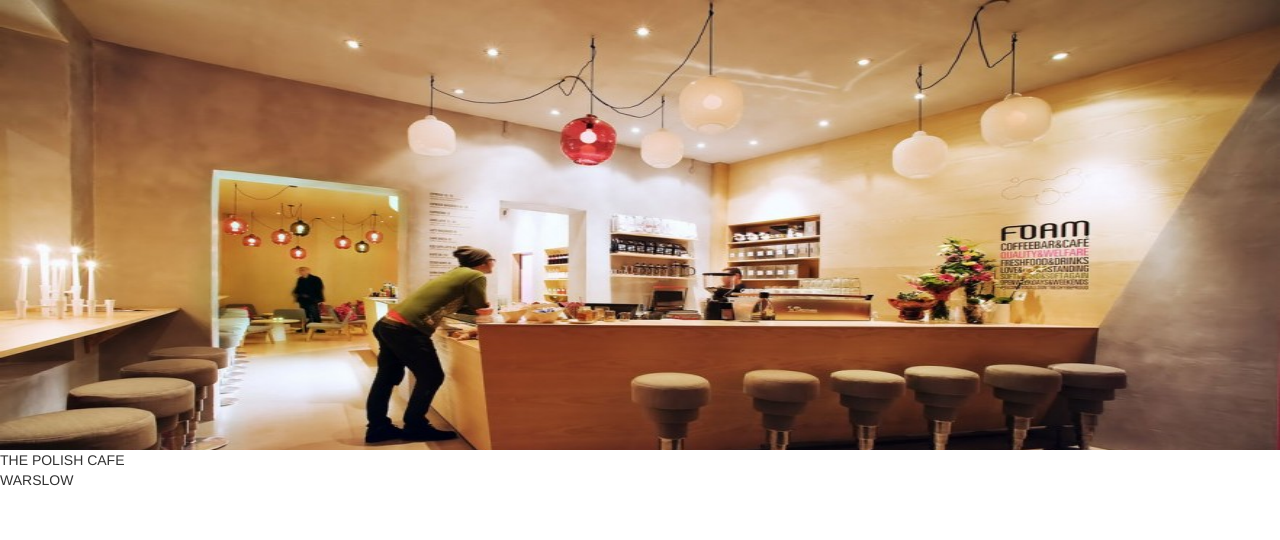
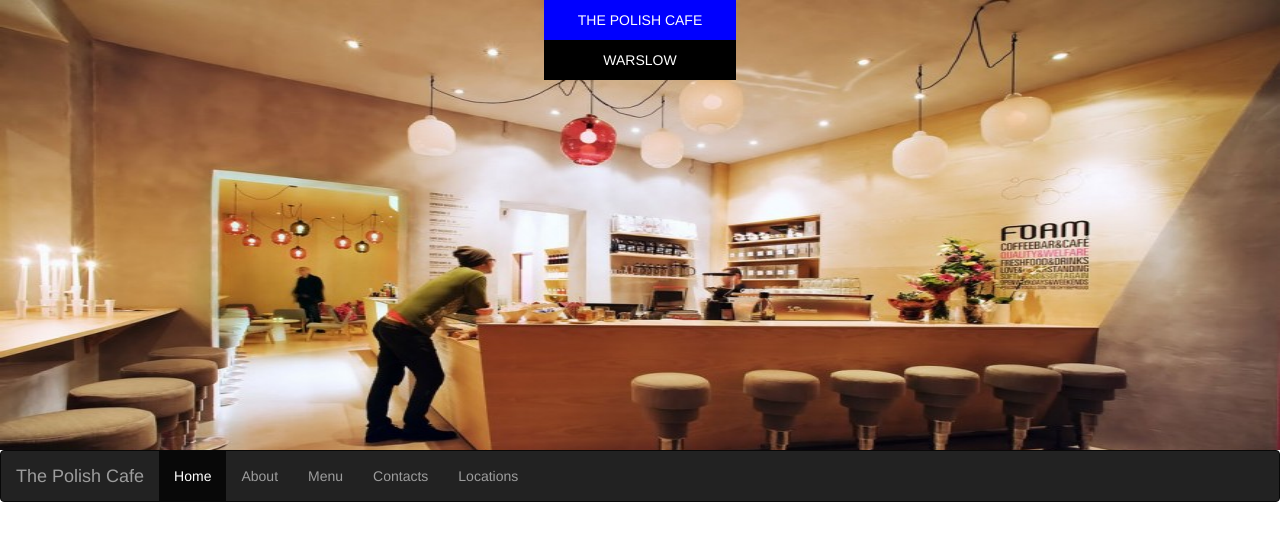
Before and after one commit to valdadyne/polish-cafe, a plain HTML site: page index.html in a window 1280 px wide. Drawn offline with Linux system fonts and the light colour scheme.

Commit message:
Added navbar-inverse

```diff
--- a/assets/css/main.css
+++ b/assets/css/main.css
@@ -1 +1,3 @@
 .big-img{height:450px;background-size: 100% 587px;background-repeat: no-repeat;}
+#title{margin: 0 auto;width:15%;padding: 10px 10px 10px 10px;text-align: center;background-color: blue;color:#fff;}
+#title-info{margin: 0 auto;width:15%;padding: 10px 10px 10px 10px;text-align: center;background-color: black;color:#fff;}
--- a/index.html
+++ b/index.html
@@ -9,11 +9,24 @@
       .big-img{background-image: url("./assets/img/main-img.jpg");}
     </style>
     <body>
-      <div class="big-img"></div>
-      <div class="logo">
-          <div class="title">THE POLISH CAFE</div>
-          <div class="title-info"> WARSLOW</div>
+      <div id="logo"class="big-img">
+          <div id="title"class="center-block">THE POLISH CAFE</div>
+          <div id="title-info"class="center-block"> WARSLOW</div>
       </div>
+      <nav class="navbar navbar-inverse">
+        <div class="container-fluid">
+          <div class="navbar-header">
+            <a class="navbar-brand" href="#">The Polish Cafe</a>
+          </div>
+          <ul class="nav navbar-nav">
+            <li class="active"><a href="#">Home</a></li>
+            <li><a href="#">About</a></li>
+            <li><a href="#">Menu</a></li>
+            <li><a href="#">Contacts</a></li>
+            <li><a href="#">Locations</a></li>
+          </ul>
+        </div>
+      </nav>
 
       <script src="./assets/bootstrap-3.3.6-dist/js/bootstrap.min.js"type="text/javascript"></script>
     </body>
```
